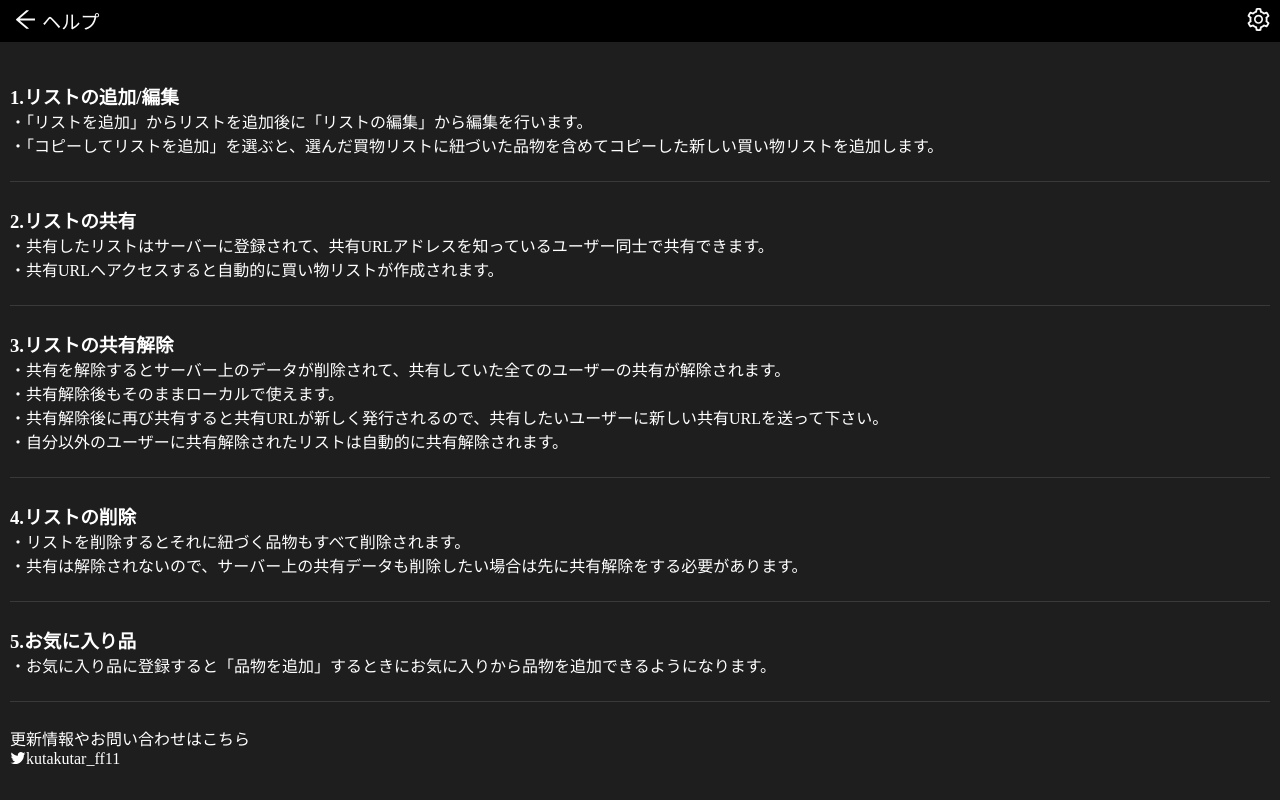
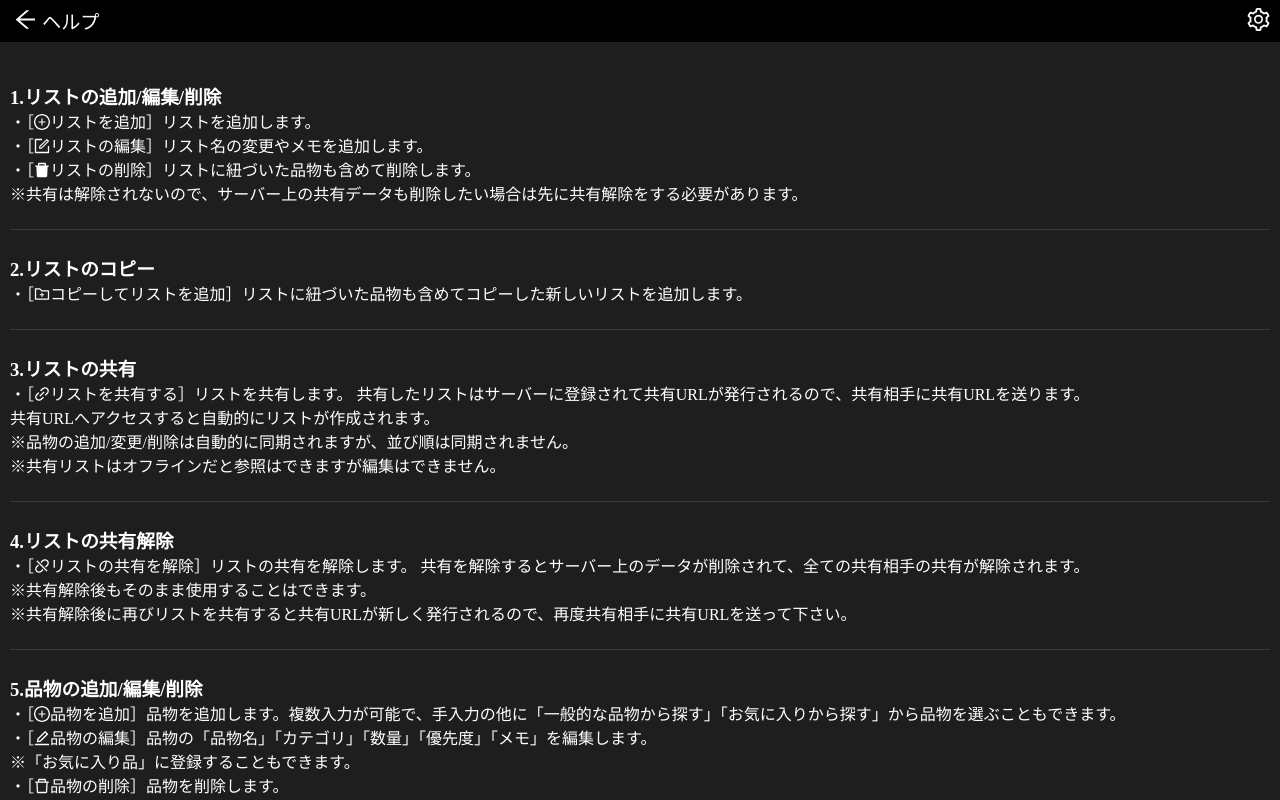
Before and after one commit to kutarkutakuta/memory-cart, a Next.js app: page /help in a window 1280 px wide. Shown: the top 800 px of the page. Built offline with nearby package versions, Linux system fonts and the light colour scheme; no server answers.

Commit message:
ヘルプ下書き

```diff
--- a/src/pages/help.tsx
+++ b/src/pages/help.tsx
@@ -1,73 +1,96 @@
 import React, { useEffect } from "react";
-
-import { TwitterOutlined } from "@ant-design/icons";
-
+import {
+  TwitterOutlined,
+  PlusCircleOutlined,
+  EditOutlined,
+  FormOutlined,
+  LinkOutlined,
+  FolderAddOutlined,
+  DisconnectOutlined,
+  DeleteFilled,
+  DeleteOutlined,
+  HeartOutlined,
+  UserOutlined,
+} from "@ant-design/icons";
 import MyHeader from "@/components/MyHeader";
-
 import { Divider } from "antd";
 
 const HomePage = () => {
-
   return (
     <>
       <header>
         <MyHeader></MyHeader>
       </header>
       <main>
-      <h3>
-        1.リストの追加/編集
-      </h3>
-      <p>
-        ・「リストを追加」からリストを追加後に「リストの編集」から編集を行います。
-      </p>
-      <p>・「コピーしてリストを追加」を選ぶと、選んだ買物リストに紐づいた品物を含めてコピーした新しい買い物リストを追加します。</p>
-      <Divider />
-      <h3>
-        2.リストの共有
-      </h3>
-      <p>
-        ・共有したリストはサーバーに登録されて、共有URLアドレスを知っているユーザー同士で共有できます。
-      </p>
-      <p>・共有URLへアクセスすると自動的に買い物リストが作成されます。</p>
-      <Divider />
-      <h3>
-        3.リストの共有解除
-      </h3>
-      <p>
-      ・共有を解除するとサーバー上のデータが削除されて、共有していた全てのユーザーの共有が解除されます。
-      </p>
-      <p>
-      ・共有解除後もそのままローカルで使えます。
-      </p>
-      <p>
-      ・共有解除後に再び共有すると共有URLが新しく発行されるので、共有したいユーザーに新しい共有URLを送って下さい。
-      </p>
-      <p>
-      ・自分以外のユーザーに共有解除されたリストは自動的に共有解除されます。
-      </p>
-      <Divider />
-      <h3>
-        4.リストの削除
-      </h3>
-      <p>
-      ・リストを削除するとそれに紐づく品物もすべて削除されます。
-      </p>
-      <p>
-      ・共有は解除されないので、サーバー上の共有データも削除したい場合は先に共有解除をする必要があります。
-      </p>
-      <Divider />
-      <h3>
-        5.お気に入り品
-      </h3>
-      <p>
-      ・お気に入り品に登録すると「品物を追加」するときにお気に入りから品物を追加できるようになります。
-      </p>
-
-      <Divider />
-      <p >更新情報やお問い合わせはこちら</p>
-      <a href="https://twitter.com/kutakutar_ff11" target="_blank">
-      <TwitterOutlined />kutakutar_ff11
-      </a>
+        <h3>1.リストの追加/編集/削除</h3>
+        ・［
+        <PlusCircleOutlined />
+        リストを追加］リストを追加します。
+        <br />
+        ・［
+        <FormOutlined />
+        リストの編集］リスト名の変更やメモを追加します。
+        <br />
+        ・［
+        <DeleteFilled />
+        リストの削除］リストに紐づいた品物も含めて削除します。
+        <br />※共有は解除されないので、サーバー上の共有データも削除したい場合は先に共有解除をする必要があります。
+        <Divider />
+        <h3>2.リストのコピー</h3>
+        ・［
+        <FolderAddOutlined />
+        コピーしてリストを追加］リストに紐づいた品物も含めてコピーした新しいリストを追加します。
+        <Divider />
+        <h3>3.リストの共有</h3>
+        ・［
+        <LinkOutlined />
+        リストを共有する］リストを共有します。
+        共有したリストはサーバーに登録されて共有URLが発行されるので、共有相手に共有URLを送ります。
+        <br /> 共有URLへアクセスすると自動的にリストが作成されます。
+        <br /> ※品物の追加/変更/削除は自動的に同期されますが、並び順は同期されません。
+        <br /> ※共有リストはオフラインだと参照はできますが編集はできません。
+        <Divider />
+        <h3>4.リストの共有解除</h3>
+        ・［
+        <DisconnectOutlined />
+        リストの共有を解除］リストの共有を解除します。
+        共有を解除するとサーバー上のデータが削除されて、全ての共有相手の共有が解除されます。
+        <br />
+        ※共有解除後もそのまま使用することはできます。
+        <br/>
+        ※共有解除後に再びリストを共有すると共有URLが新しく発行されるので、再度共有相手に共有URLを送って下さい。
+        <Divider />
+        <h3>5.品物の追加/編集/削除</h3>
+        ・［
+        <PlusCircleOutlined />
+        品物を追加］品物を追加します。複数入力が可能で、手入力の他に「一般的な品物から探す」「お気に入りから探す」から品物を選ぶこともできます。
+        <br />
+        ・［
+        <EditOutlined />
+        品物の編集］品物の「品物名」「カテゴリ」「数量」「優先度」「メモ」を編集します。
+        <br />
+        ※「お気に入り品」に登録することもできます。
+        <br />
+        ・［
+        <DeleteOutlined />
+        品物の削除］品物を削除します。
+        <Divider />
+        <h3>6.金額の入力</h3>
+        ・［￥　金額を入力］品物の金額を入力します。履歴に登録されるので過去の金額と比較できます。
+        <Divider />
+        <h3>7.ユーザー設定</h3>
+        ・［<UserOutlined />ユーザー設定］「ユーザー名」「フォントサイズ」「テーマカラー」を設定します。
+        <Divider />
+        <h3>8.お気に入り品</h3>
+        <p>
+          ・［<HeartOutlined />お気に入り品の登録］お気に入り品に登録すると「品物を追加」するときにお気に入りから品物を追加できるようになります。
+        </p>
+        <Divider />
+        <p>更新情報やお問い合わせはこちら</p>
+        <a href="https://twitter.com/kutakutar_ff11" target="_blank">
+          <TwitterOutlined />
+          kutakutar_ff11
+        </a>
       </main>
     </>
   );
```
